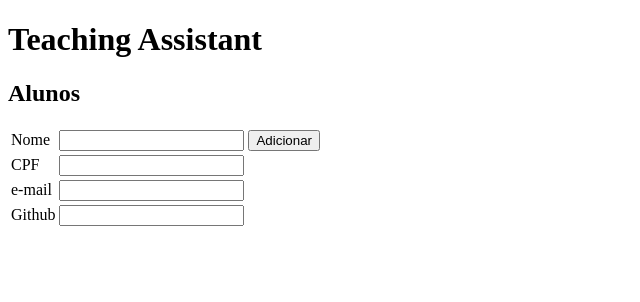
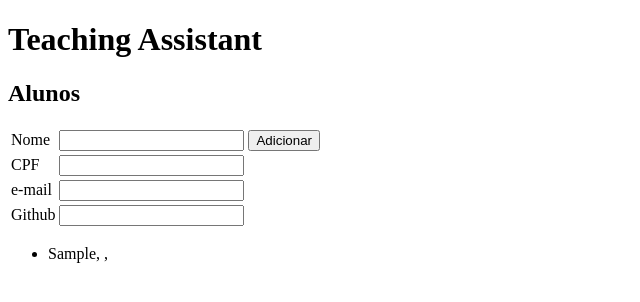
Before and after one commit to pauloborba/teachingassistant, an Angular app in the folder ta-gui/: page / in a window 1280 px wide. Both pictures are taken after typing "Sample" into the empty fields and a click on the button "Adicionar". Shown: the top 302 px of the page, without its empty margins (0-640 px from the left). Built offline with nearby package versions, Linux system fonts and the light colour scheme.

Commit message:
integração com o commit de visualização da lista de alunos cadastrados

```diff
--- a/ta-gui/src/app/app.component.html
+++ b/ta-gui/src/app/app.component.html
@@ -25,3 +25,11 @@
    <td><input [(ngModel)]="aluno.github" ></td>
 </tr>
 </table>
+
+<ul>
+<li *ngFor="let a of alunos">
+    <span>{{a.nome}}</span>,
+    <span>{{a.cpf}}</span>,
+    <span>{{a.email}}</span>
+</li>
+</ul>
--- a/ta-gui/src/app/app.component.ts
+++ b/ta-gui/src/app/app.component.ts
@@ -13,9 +13,11 @@ export class AppComponent {
 
    aluno: Aluno = {nome: "", cpf: "", email: "", github: ""};
    alunoService = new AlunoService();
+   alunos: Aluno[] = [];
 
    gravar(a: Aluno): void {
      this.alunoService.gravar(a);
+     this.alunos.push(a);
      this.aluno = {nome: "", cpf: "", email: "", github: ""};
   }
 }
```
